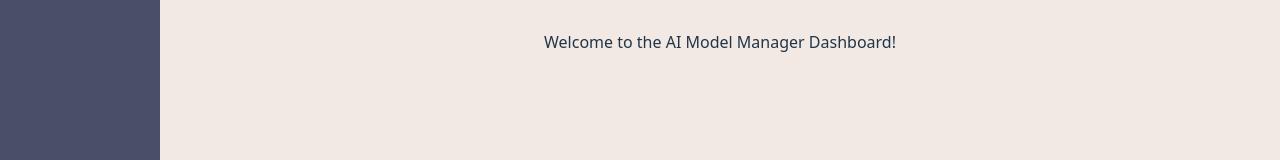
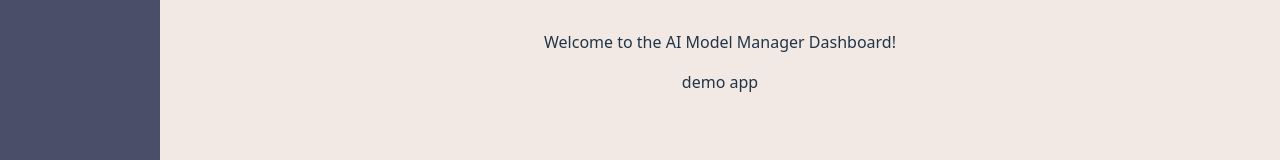
Before and after one commit to uyenuyenvu/AI-demo-RK, a Vue app: page / in a window 1280 px wide. Shown: the part 191-351 px from the top of the page. Built offline with nearby package versions, Linux system fonts and the light colour scheme.

Commit message:
add text demo app

```diff
--- a/src/pages/Dashboard.vue
+++ b/src/pages/Dashboard.vue
@@ -2,5 +2,6 @@
   <div>
     <h1>{{ $t('app.dashboard') }}</h1>
     <p>{{ $t('app.welcome') }}</p>
+    <p>demo app</p>
   </div>
 </template>
```
